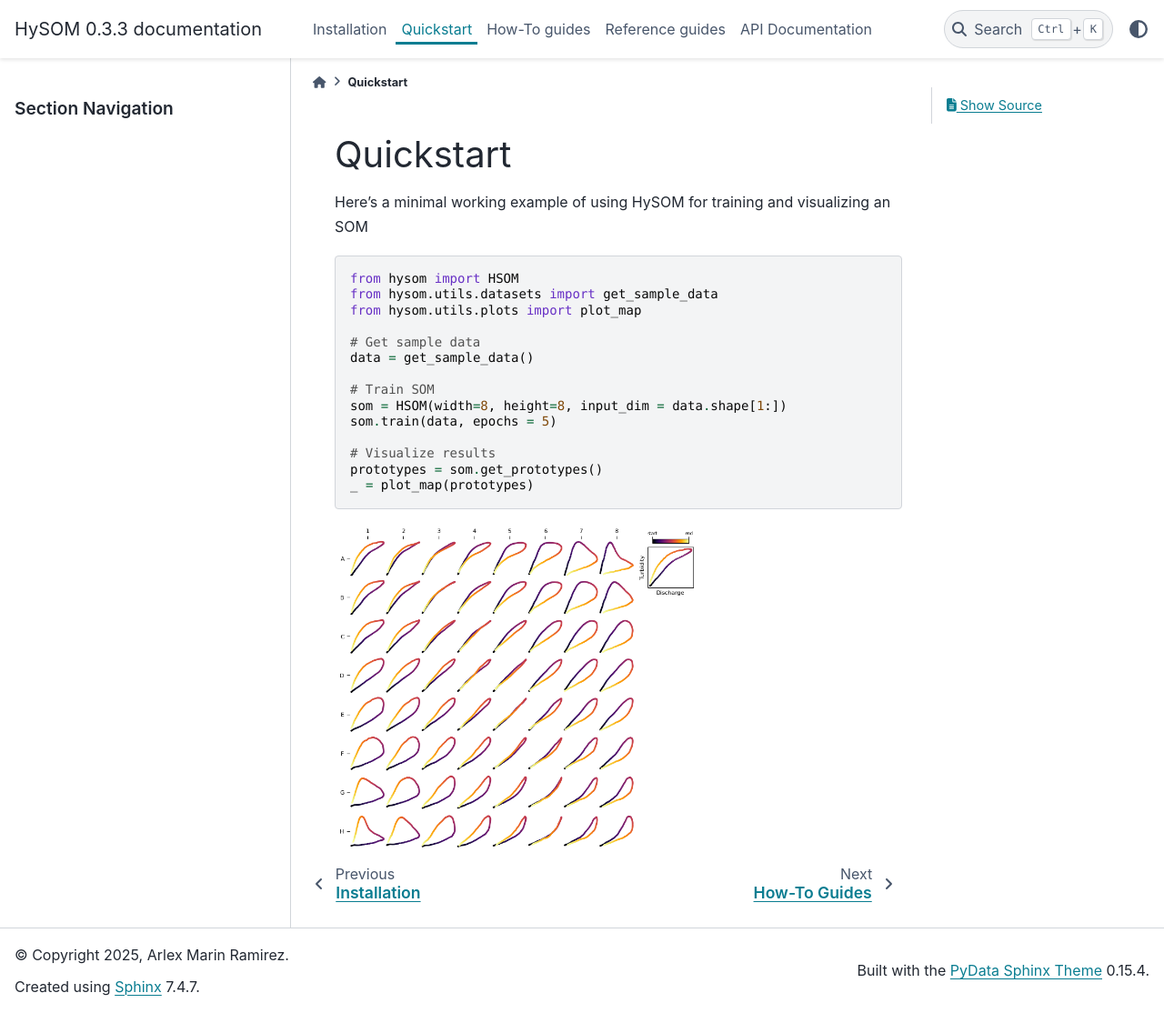
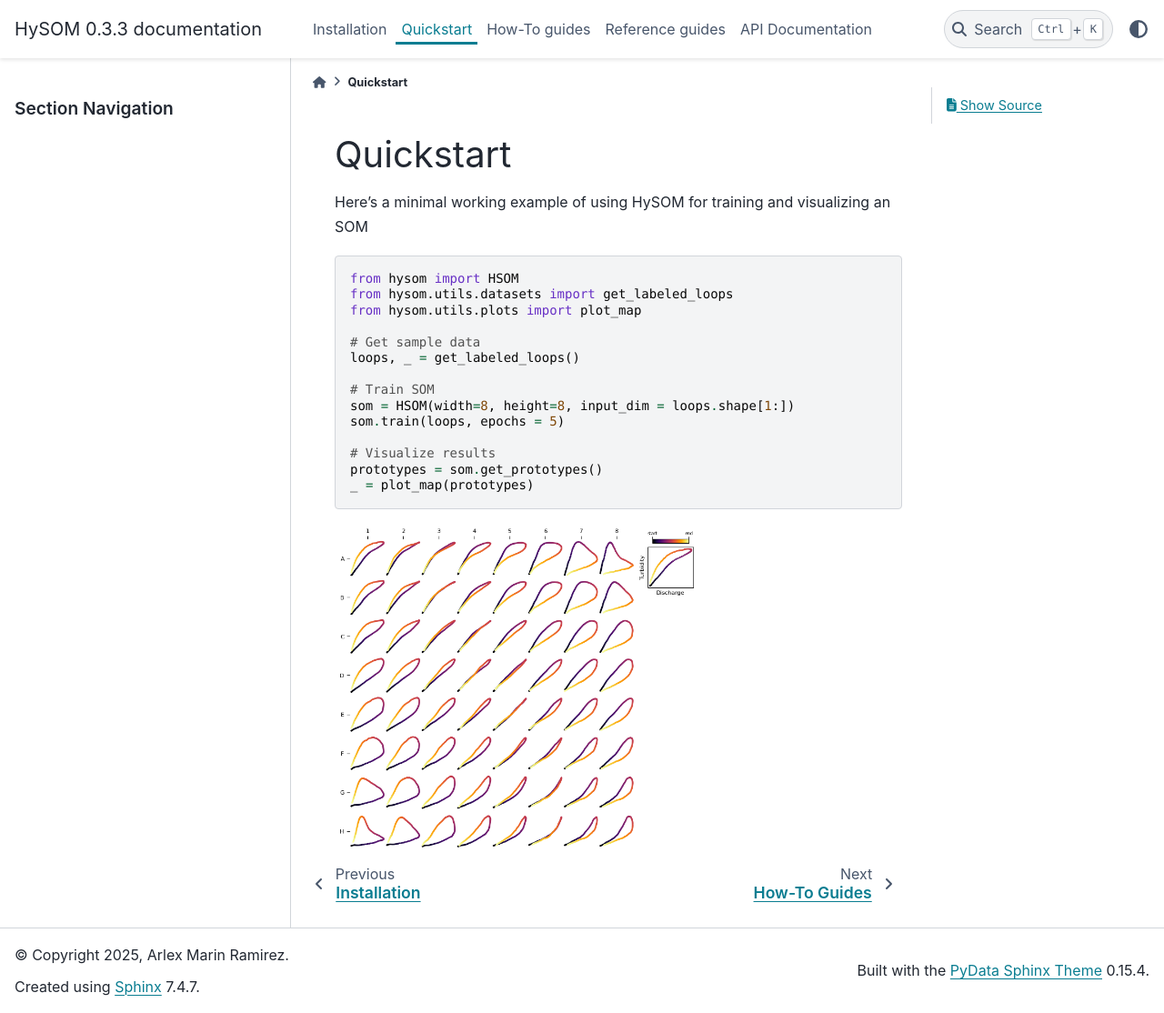
Before and after one commit to ArlexMR/HySOM, a Sphinx documentation site: the page built from docs/usage/quickstart.rst, in a window 1280 px wide and 1114 px high. Shown: the whole window at 91% size. Built offline with Sphinx 7.4.7 and the PyData theme 0.15.4, drawn with Linux system fonts in a browser that asks for light colours; pages that are not in the unit, such as notebooks, are missing from menus.

Commit message:
update with new function to retrieve data

```diff
--- a/docs/usage/quickstart.rst
+++ b/docs/usage/quickstart.rst
@@ -6,15 +6,15 @@ Here's a minimal working example of using HySOM for training and visualizing an
 .. code-block:: python
 
    from hysom import HSOM
-   from hysom.utils.datasets import get_sample_data
+   from hysom.utils.datasets import get_labeled_loops
    from hysom.utils.plots import plot_map
 
    # Get sample data
-   data = get_sample_data()
+   loops, _ = get_labeled_loops()
 
    # Train SOM
-   som = HSOM(width=8, height=8, input_dim = data.shape[1:])
-   som.train(data, epochs = 5)
+   som = HSOM(width=8, height=8, input_dim = loops.shape[1:])
+   som.train(loops, epochs = 5)
 
    # Visualize results
    prototypes = som.get_prototypes()
```
